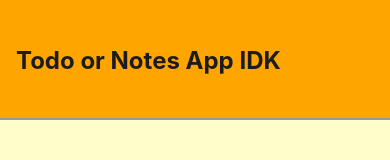
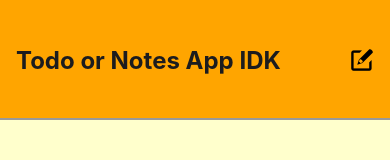
Before and after one commit to yjsoon/code_exp2022_notes_app, a React Native app: screen / in a window 390 px wide. Shown: the top 160 px of the page. Built offline with nearby package versions, Linux system fonts and the light colour scheme.

Commit message:
Added new note icon in header

```diff
--- a/App.js
+++ b/App.js
@@ -1,10 +1,31 @@
-import React from "react";
+import React, { useEffect } from "react";
 import { StatusBar } from "expo-status-bar";
-import { StyleSheet, Text, View } from "react-native";
+import { StyleSheet, Text, View, TouchableOpacity } from "react-native";
 import { NavigationContainer } from "@react-navigation/native";
 import { createStackNavigator } from "@react-navigation/stack";
+import { Entypo } from "@expo/vector-icons";
 
-function NotesScreen() {
+function NotesScreen({ navigation }) {
+  useEffect(() => {
+    console.log("This effect happened!!!!");
+    navigation.setOptions({
+      headerRight: () => (
+        <TouchableOpacity
+          onPress={() => {
+            console.log("New note");
+          }}
+        >
+          <Entypo
+            name="new-message"
+            size={24}
+            color="black"
+            style={{ marginRight: 16 }}
+          />
+        </TouchableOpacity>
+      ),
+    });
+  });
+
   return (
     <View style={styles.container}>
       <Text>Notes</Text>
```
